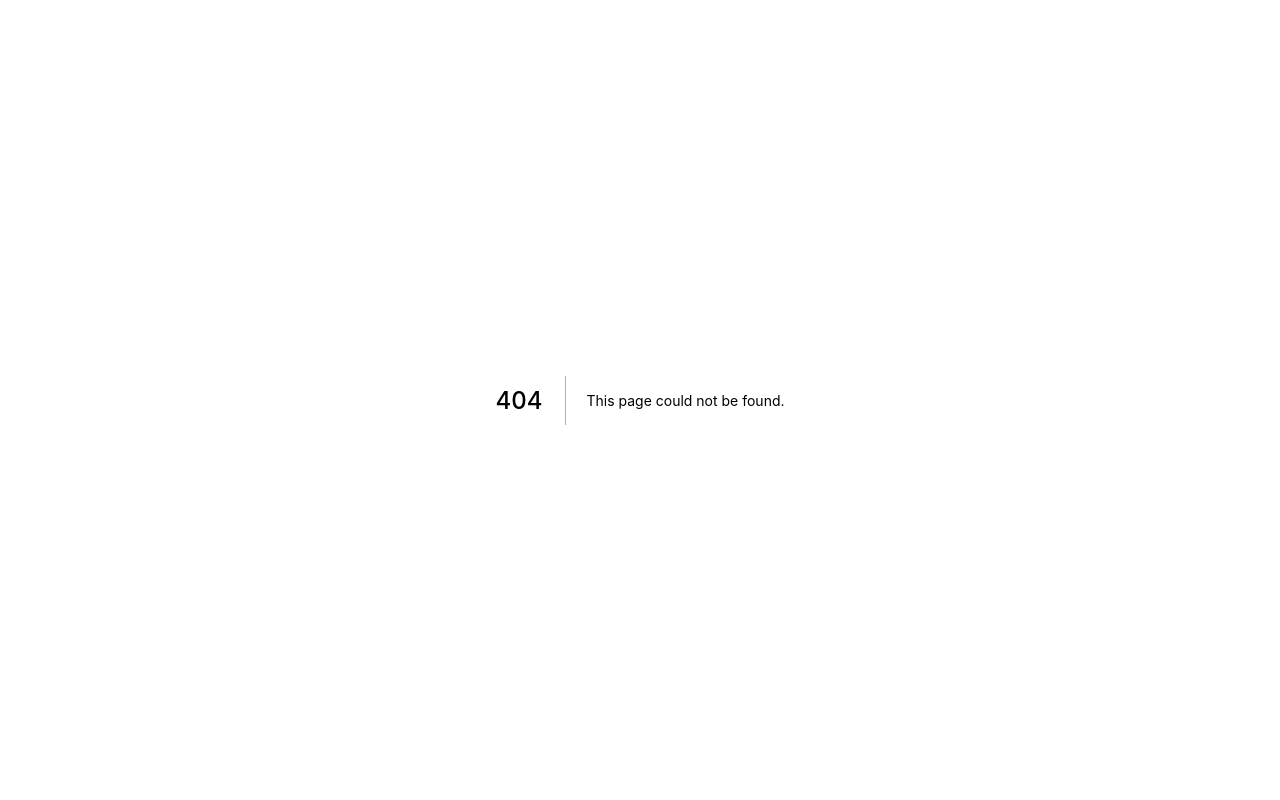
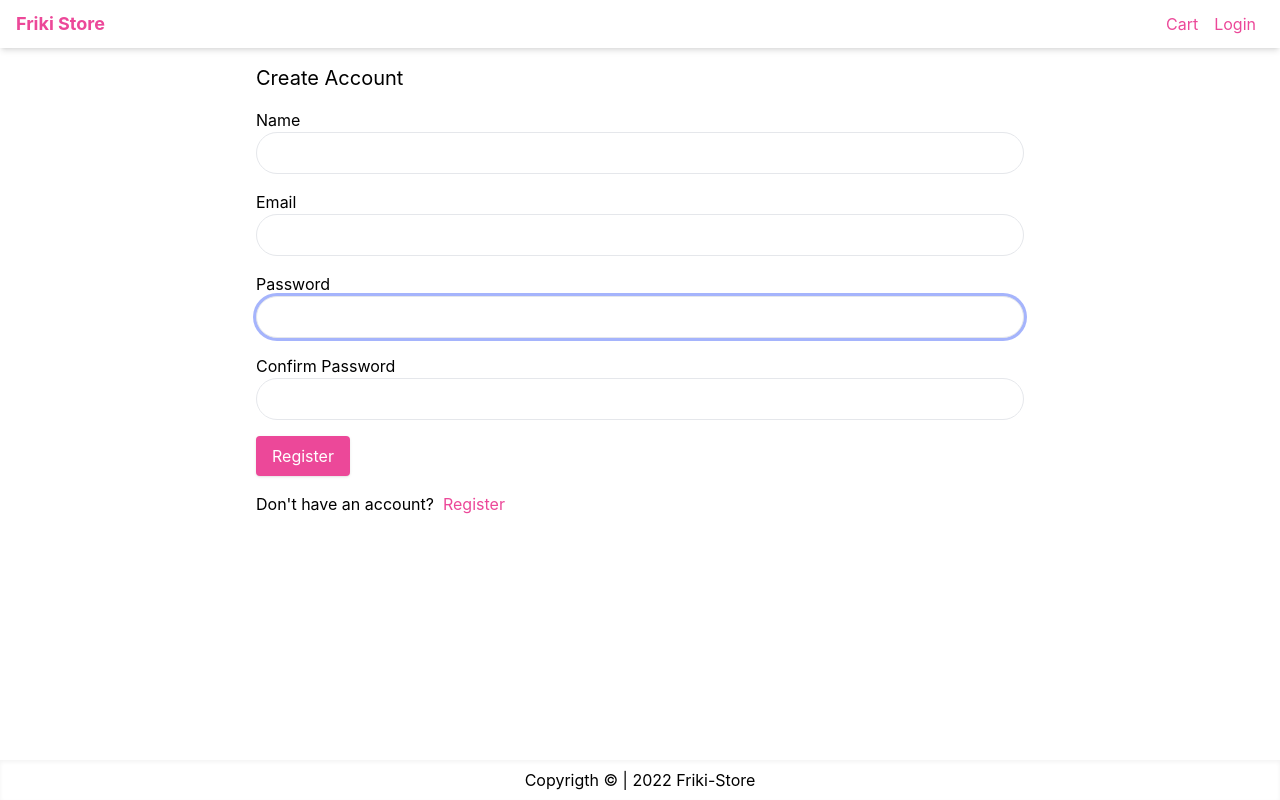
Before and after one commit to SaulSR/Proyecto5-Friki-Tienda, a Next.js app: page /register in a window 1280 px wide. Before the commit this address had no page. Built offline with nearby package versions, Linux system fonts and the light colour scheme; no server answers.

Commit message:
Creacion de Cuenta.

```diff
--- /dev/null
+++ b/pages/api/auth/signup.js
@@ -0,0 +1,50 @@
+import bcryptjs from 'bcryptjs';
+import User from '../../../models/User';
+import db from '../../../utils/db';
+
+async function handler(req, res) {
+  if (req.method !== 'POST') {
+    return;
+  }
+  const { name, email, password } = req.body;
+  if (
+    !name ||
+    !email ||
+    !email.includes('@') ||
+    !password ||
+    password.trim().length < 5
+  ) {
+    res.status(422).json({
+      message: 'Validation error',
+    });
+    return;
+  }
+
+  await db.connect();
+
+  const existingUser = await User.findOne({ email: email });
+  if (existingUser) {
+    res.status(422).json({ message: 'User exists already!' });
+    await db.disconnect();
+    return;
+  }
+
+  const newUser = new User({
+    name,
+    email,
+    password: bcryptjs.hashSync(password),
+    isAdmin: false,
+  });
+
+  const user = await newUser.save();
+  await db.disconnect();
+  res.status(201).send({
+    message: 'Created user!',
+    _id: user._id,
+    name: user.name,
+    email: user.email,
+    isAdmin: user.isAdmin,
+  });
+}
+
+export default handler;
--- a/pages/login.js
+++ b/pages/login.js
@@ -86,7 +86,7 @@ export default function LoginScreen() {
         </div>
         <div className="mb-4">
           Don&apos;t have an account? &nbsp;
-          <Link href="register">Sign in</Link>
+          <Link href={`/register?redirect=${redirect || '/'}`}>Register</Link>
         </div>
       </form>
     </Layout>
--- /dev/null
+++ b/pages/register.js
@@ -0,0 +1,142 @@
+import Link from 'next/link';
+import React, { useEffect } from 'react';
+import { signIn, useSession } from 'next-auth/react';
+import { useForm } from 'react-hook-form';
+import Layout from '../components/Layout';
+import { getError } from '../utils/error';
+import { toast } from 'react-toastify';
+import { useRouter } from 'next/router';
+import axios from 'axios';
+
+export default function LoginScreen() {
+  const { data: session } = useSession();
+
+  const router = useRouter();
+  const { redirect } = router.query;
+
+  useEffect(() => {
+    if (session?.user) {
+      router.push(redirect || '/');
+    }
+  }, [router, session, redirect]);
+
+  const {
+    handleSubmit,
+    register,
+    getValues,
+    formState: { errors },
+  } = useForm();
+  const submitHandler = async ({ name, email, password }) => {
+    try {
+      await axios.post('/api/auth/signup', {
+        name,
+        email,
+        password,
+      });
+
+      const result = await signIn('credentials', {
+        redirect: false,
+        email,
+        password,
+      });
+      if (result.error) {
+        toast.error(result.error);
+      }
+    } catch (err) {
+      toast.error(getError(err));
+    }
+  };
+  return (
+    <Layout title="Create Account">
+      <form
+        className="mx-auto max-w-screen-md"
+        onSubmit={handleSubmit(submitHandler)}
+      >
+        <h1 className="mb-4 text-xl">Create Account</h1>
+        <div className="mb-4">
+          <label htmlFor="name">Name</label>
+          <input
+            type="text"
+            className="w-full"
+            id="name"
+            autoFocus
+            {...register('name', {
+              required: 'Please enter name',
+            })}
+          />
+          {errors.name && (
+            <div className="text-red-500">{errors.name.message}</div>
+          )}
+        </div>
+
+        <div className="mb-4">
+          <label htmlFor="email">Email</label>
+          <input
+            type="email"
+            {...register('email', {
+              required: 'Please enter email',
+              pattern: {
+                value: /^[a-zA-Z0-9_.+-]+@[a-zA-Z0-9-]+.[a-zA-Z0-9-.]+$/i,
+                message: 'Please enter valid email',
+              },
+            })}
+            className="w-full"
+            id="email"
+          ></input>
+          {errors.email && (
+            <div className="text-red-500">{errors.email.message}</div>
+          )}
+        </div>
+        <div className="mb-4">
+          <label htmlFor="password">Password</label>
+          <input
+            type="password"
+            {...register('password', {
+              required: 'Please enter password',
+              minLength: { value: 6, message: 'password is more than 5 chars' },
+            })}
+            className="w-full"
+            id="password"
+            autoFocus
+          ></input>
+          {errors.password && (
+            <div className="text-red-500 ">{errors.password.message}</div>
+          )}
+        </div>
+        <div className="mb-4">
+          <label htmlFor="confirmPassword">Confirm Password</label>
+          <input
+            className="w-full"
+            type="password"
+            id="confirmPassword"
+            {...register('confirmPassword', {
+              required: 'Please enter confirm password',
+              validate: (value) => value === getValues('password'),
+              minLength: {
+                value: 6,
+                message: 'confirm password is more than 5 chars',
+              },
+            })}
+          />
+          {errors.confirmPassword && (
+            <div className="text-red-500 ">
+              {errors.confirmPassword.message}
+            </div>
+          )}
+          {errors.confirmPassword &&
+            errors.confirmPassword.type === 'validate' && (
+              <div className="text-red-500 ">Password do not match</div>
+            )}
+        </div>
+
+        <div className="mb-4 ">
+          <button className="primary-button text-white">Register</button>
+        </div>
+        <div className="mb-4 ">
+          Don&apos;t have an account? &nbsp;
+          <Link href={`/register?redirect=${redirect || '/'}`}>Register</Link>
+        </div>
+      </form>
+    </Layout>
+  );
+}
```
